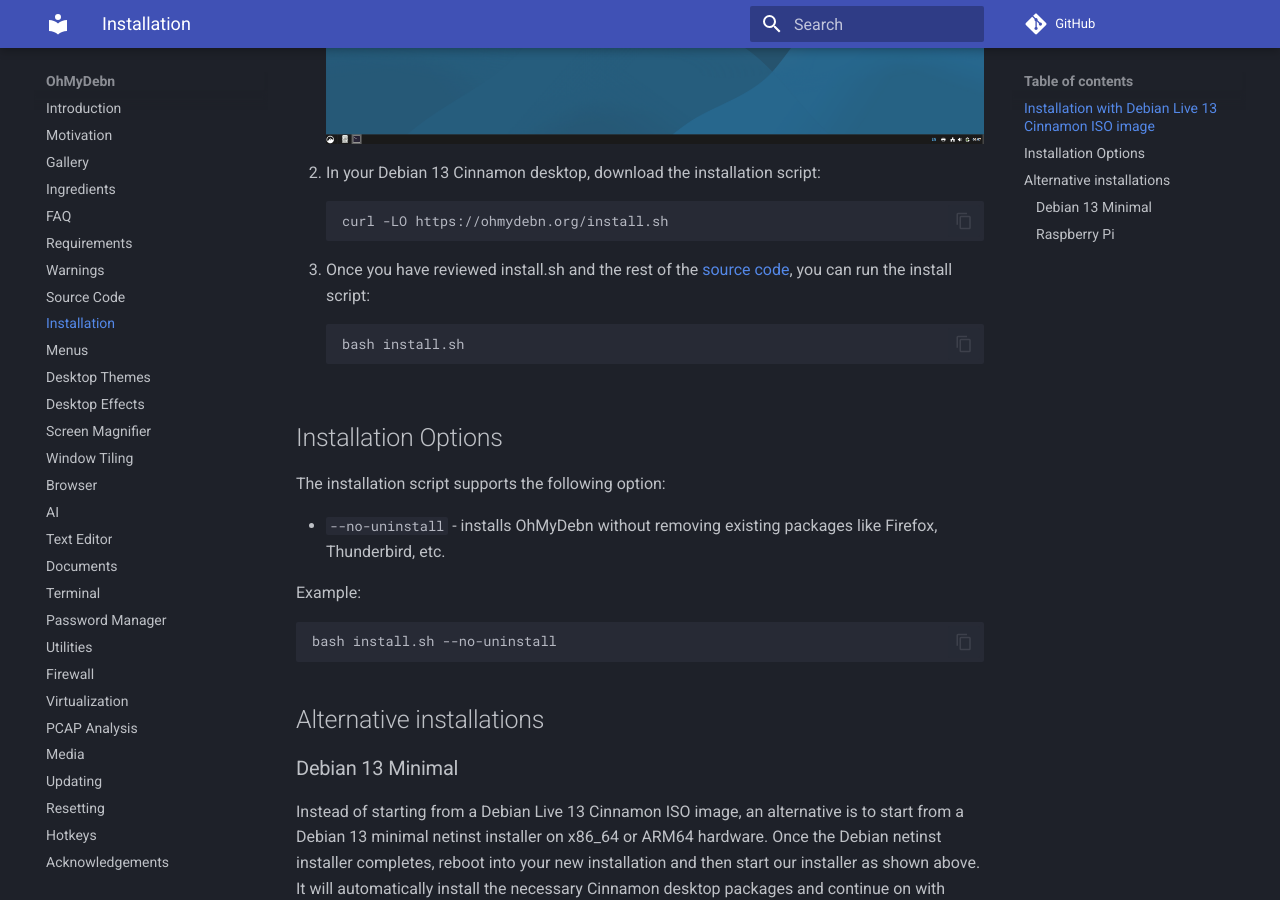
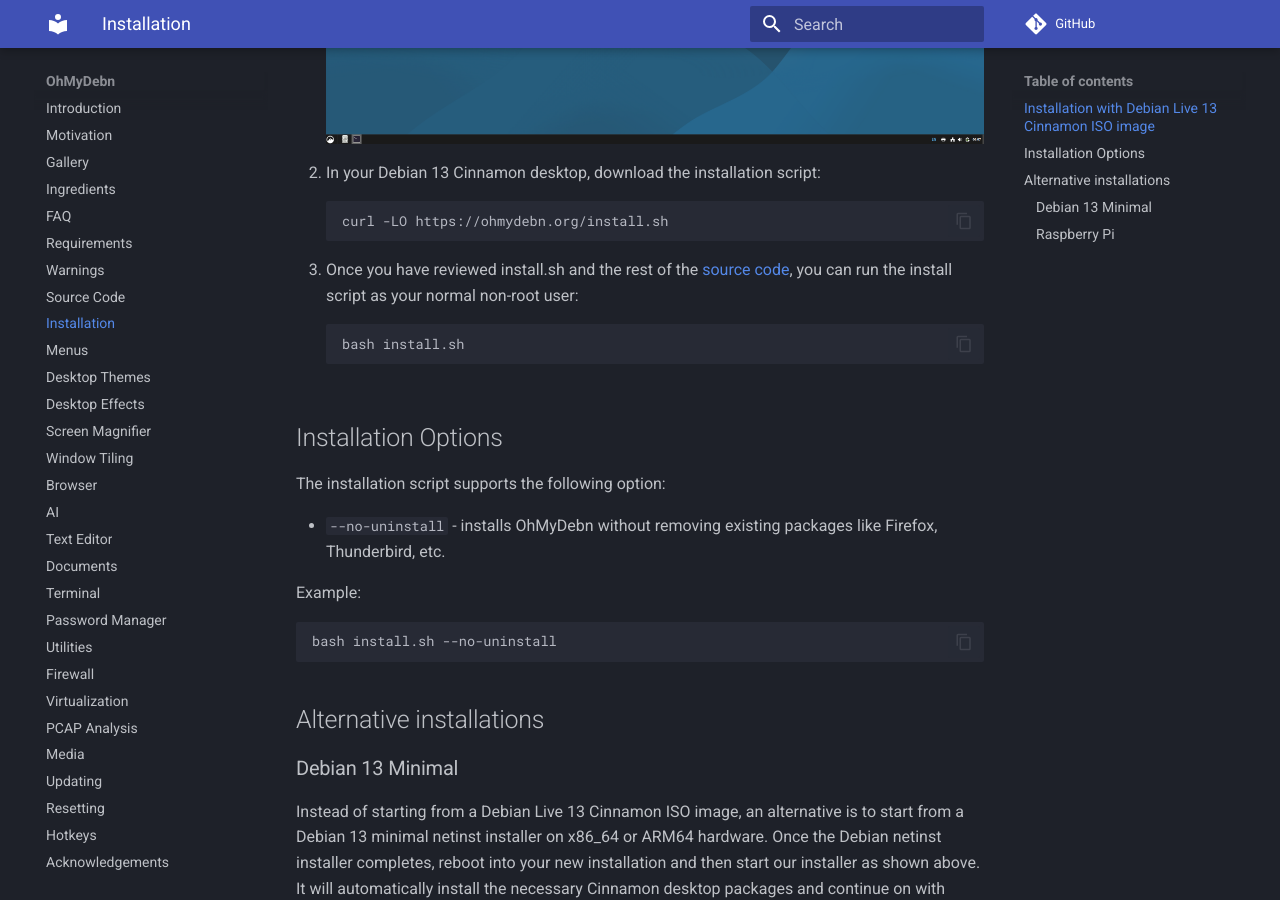
Before and after one commit to dougburks/ohmydebn-docs, an MkDocs documentation site: the page built from docs/installation.md, in a window 1280 px wide and 900 px high, scrolled down 591 px. Built offline with MkDocs 1.6.1 and Material for MkDocs 9.7.7, drawn with Linux system fonts in a browser that asks for light colours; comment, search, counter and statistics services are not loaded.

Commit message:
update installation

````diff
--- a/docs/installation.md
+++ b/docs/installation.md
@@ -8,7 +8,7 @@
 ```
 curl -LO https://ohmydebn.org/install.sh
 ```
-3. Once you have reviewed install.sh and the rest of the [source code](source-code.md), you can run the install script:
+3. Once you have reviewed install.sh and the rest of the [source code](source-code.md), you can run the install script as your normal non-root user:
 ```
 bash install.sh
 ```
````
